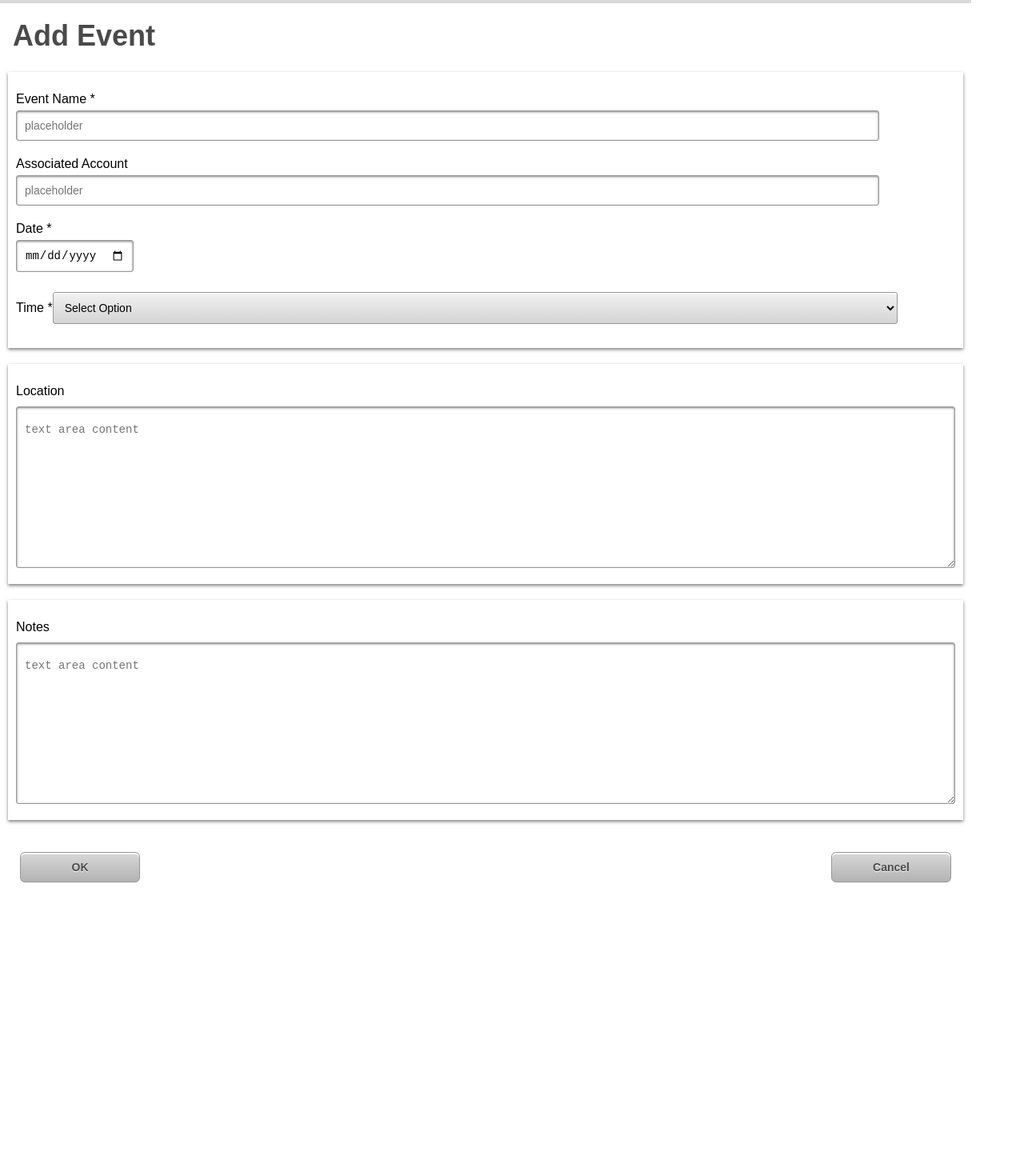
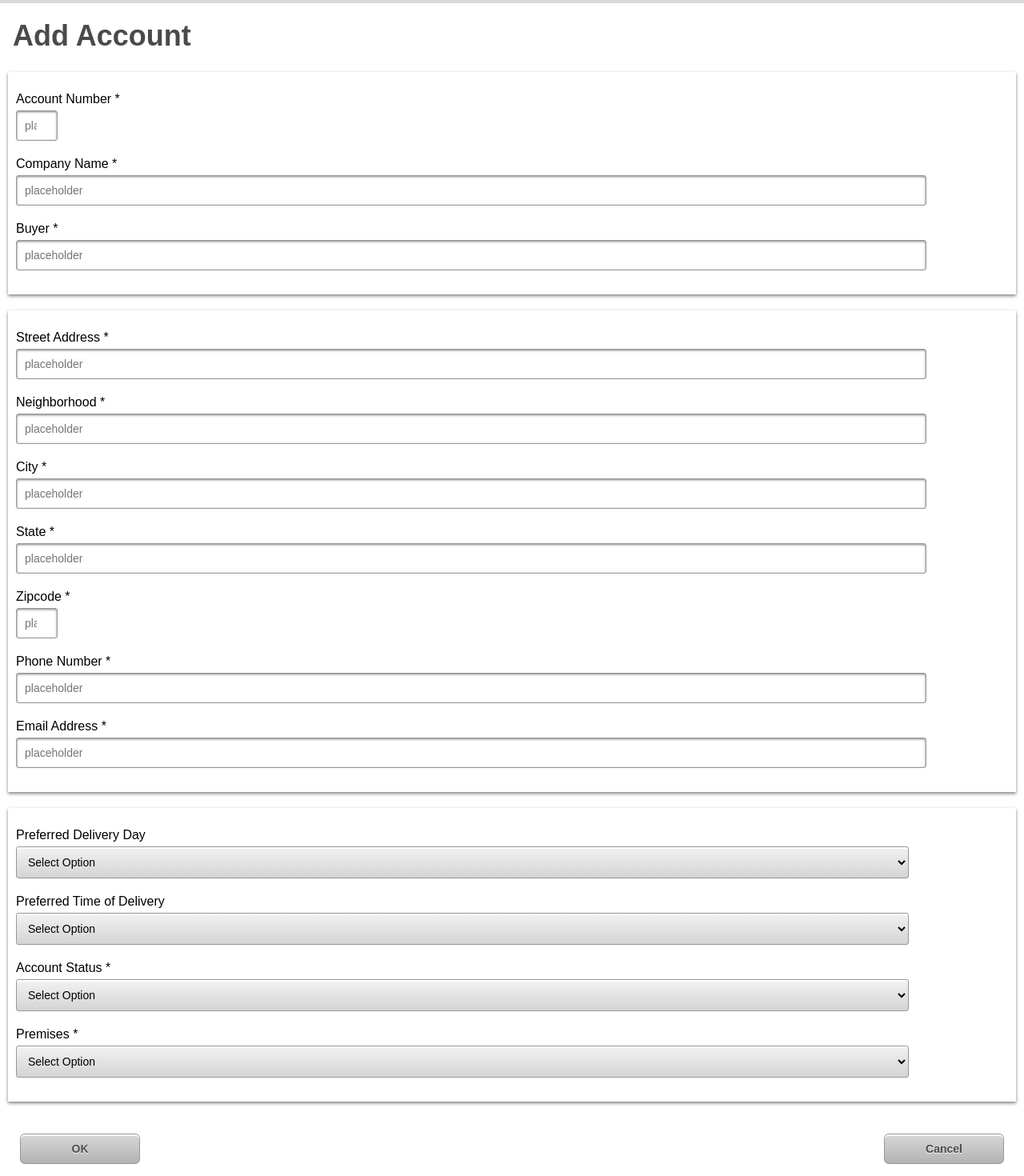
Before and after one commit to halo123u/lager_logger, a React (Create React App) app in the folder client/: page / in a window 1280 px wide. Shown: the part 40-1510 px from the top of the page at 80% size. Before the commit the page ends 1143 px from the top, so only its background shows below. Built offline with nearby package versions, Linux system fonts and the light colour scheme.

Commit message:
create add account component

```diff
--- a/client/src/App.css
+++ b/client/src/App.css
@@ -1,6 +1,7 @@
 body {
   font-family: 'Avenir Next', sans-serif;
   display: flex;
+  flex-direction: column;
   width: 100vw;
   height: 100vh;
   margin: 0;
@@ -222,15 +223,17 @@ input[type=radio] {
   margin-bottom: 25px;
 }
 
-select {
+select,option {
   background: linear-gradient(#F2F2F2, #D4D4D4);
   margin: 5px 10px 20px 0;
-  box-shadow: 0 1px 2px rgba(0,0,0,0.2);
   box-shadow: inset 0 2px 0 white;
   border-radius: 3px;
   border: 1px solid #979797;
   padding: 10px;
   font-size: 14px;
+  text-align: left;
+  display: block;
+
   width: 90%;
 }
 
--- a/client/src/App.js
+++ b/client/src/App.js
@@ -6,13 +6,14 @@ import BuyerPage from './components/buyer-page';
 import AddNote from './components/add-note';
 import AddOrderVisit from './components/add-order-visit';
 import AddEvent from './components/add-event';
+import AddBuyer from './components/add-buyer';
 
 class App extends Component {
   render() {
     return (
       <div className="App">
       <Nav/>
-      <AddEvent />
+      <AddBuyer />
       </div>
     );
   }
--- a/client/src/components/add-buyer.jsx
+++ b/client/src/components/add-buyer.jsx
@@ -0,0 +1,106 @@
+import React, { Component } from 'react';
+
+class AddBuyer extends Component {
+	render () {
+		return (
+			<div>
+				<h1>Add Account</h1>
+				<form>
+					<div className='box padded'>
+						<label>
+							Account Number *
+							<input type='number' name='account_num' placeholder='placeholder' required />
+						</label>
+
+						<label>
+							Company Name *
+							<input type='text' name='company' placeholder='placeholder' required/>
+						</label>
+
+						<label>
+							Buyer *
+							<input type='text' name='buyer' placeholder='placeholder' required/>
+						</label>
+					</div>
+
+					<div className='box padded'>
+						<label>
+							Street Address *
+							<input type='text' name='street' placeholder='placeholder' required />
+						</label>
+
+						<label>
+							Neighborhood *
+							<input type='text' name='neighborhood' placeholder='placeholder' required />
+						</label>
+
+						<label>
+							City *
+							<input type='text' name='city' placeholder='placeholder' required />
+						</label>
+
+						<label>
+							State *
+							<input type='text' name='state' placeholder='placeholder' required />
+						</label>
+
+						<label>
+							Zipcode *
+							<input type='number' name='zipcode' placeholder='placeholder' required />
+						</label>
+
+						<label>
+							Phone Number *
+							<input type='text' name='phone' placeholder='placeholder' required />
+						</label>
+
+						<label>
+							Email Address *
+							<input type='text' name='email' placeholder='placeholder' required />
+						</label>
+					</div>
+
+					<div className='box padded'>
+						<label>
+							Preferred Delivery Day
+							<select>
+								<option hidden>Select Option</option>
+							</select>
+						</label>
+
+						<label>
+							Preferred Time of Delivery
+							<select>
+								<option hidden>Select Option</option>
+							</select>
+						</label>
+
+						<label>
+							Account Status *
+							<select>
+								<option hidden>Select Option</option>
+								<option>Pending</option>
+							</select>
+						</label>
+
+						<label>
+							Premises *
+							<select>
+								<option hidden>Select Option</option>
+							</select>
+						</label>
+
+					</div>
+
+
+					<div className='buttons'>
+						<button type='submit'>OK</button>
+						<button>Cancel</button>
+					</div>
+				</form>
+			</div>
+		);
+	}
+}
+
+export default AddBuyer;
```
